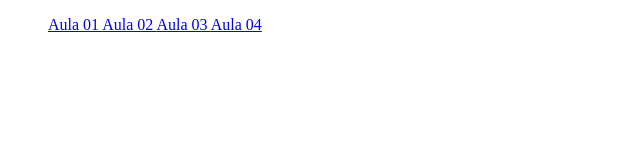
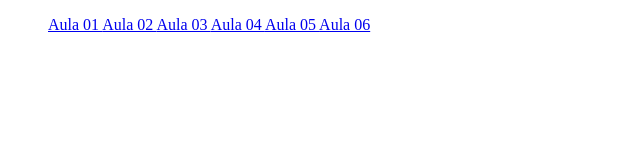
Before and after one commit to hanabin28/Projetos_PWFE, a plain HTML site: page index.html in a window 1280 px wide. Shown: the whole page, without its empty margins (0-640 px from the left). Drawn offline with Linux system fonts and the light colour scheme.

Commit message:
ajustes no index principal

```diff
--- a/index.html
+++ b/index.html
@@ -31,6 +31,14 @@
             <a href="./aula04/index.html" target="_blank">
                 Aula 04
             </a>
+
+            <a href="./aula05/index.html" target="_blank">
+                Aula 05
+            </a>
+
+            <a href="./aula06/index.html" target="_blank">
+                Aula 06
+            </a>
         </li>
     </ol>
 </body>
```
